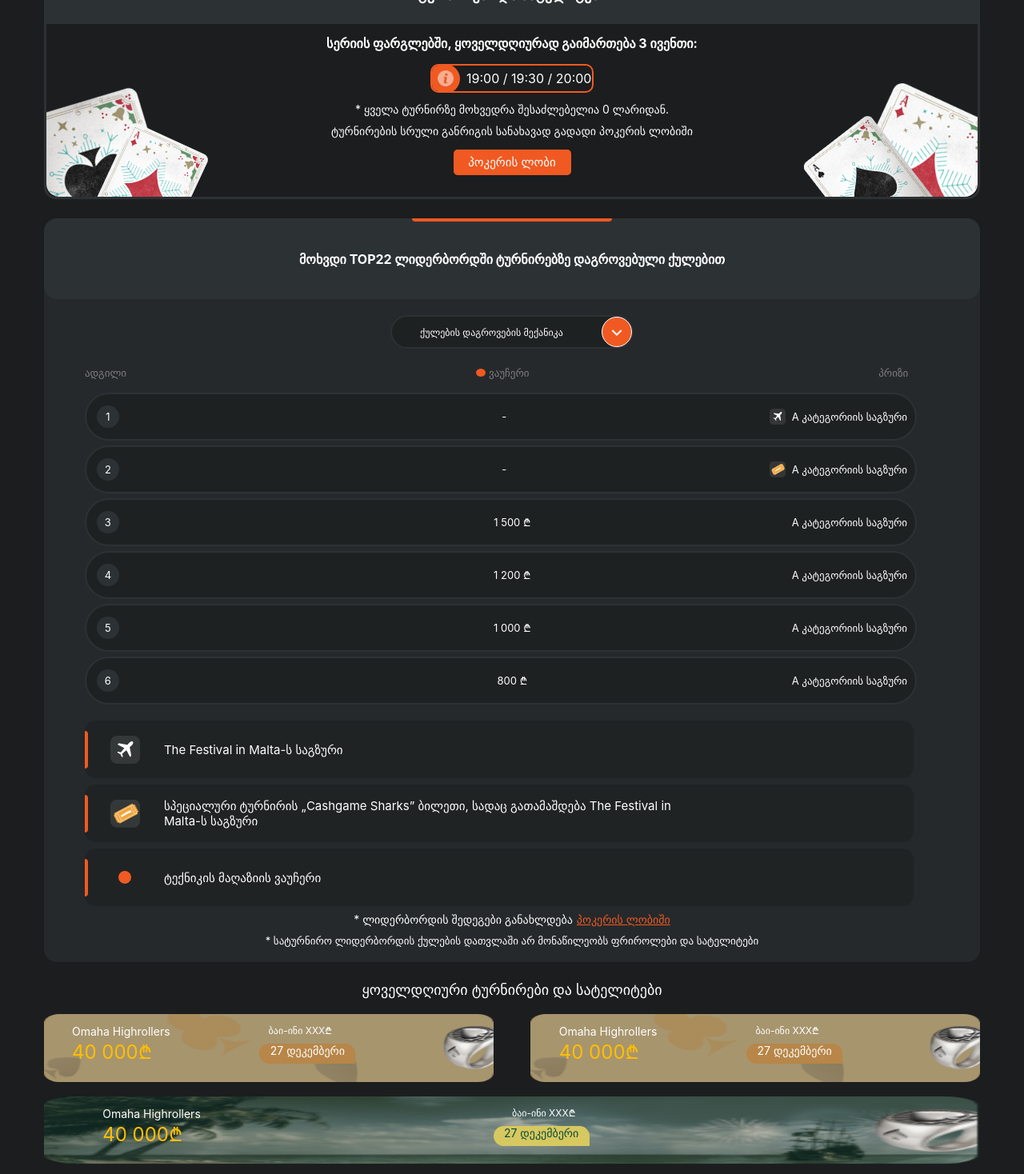
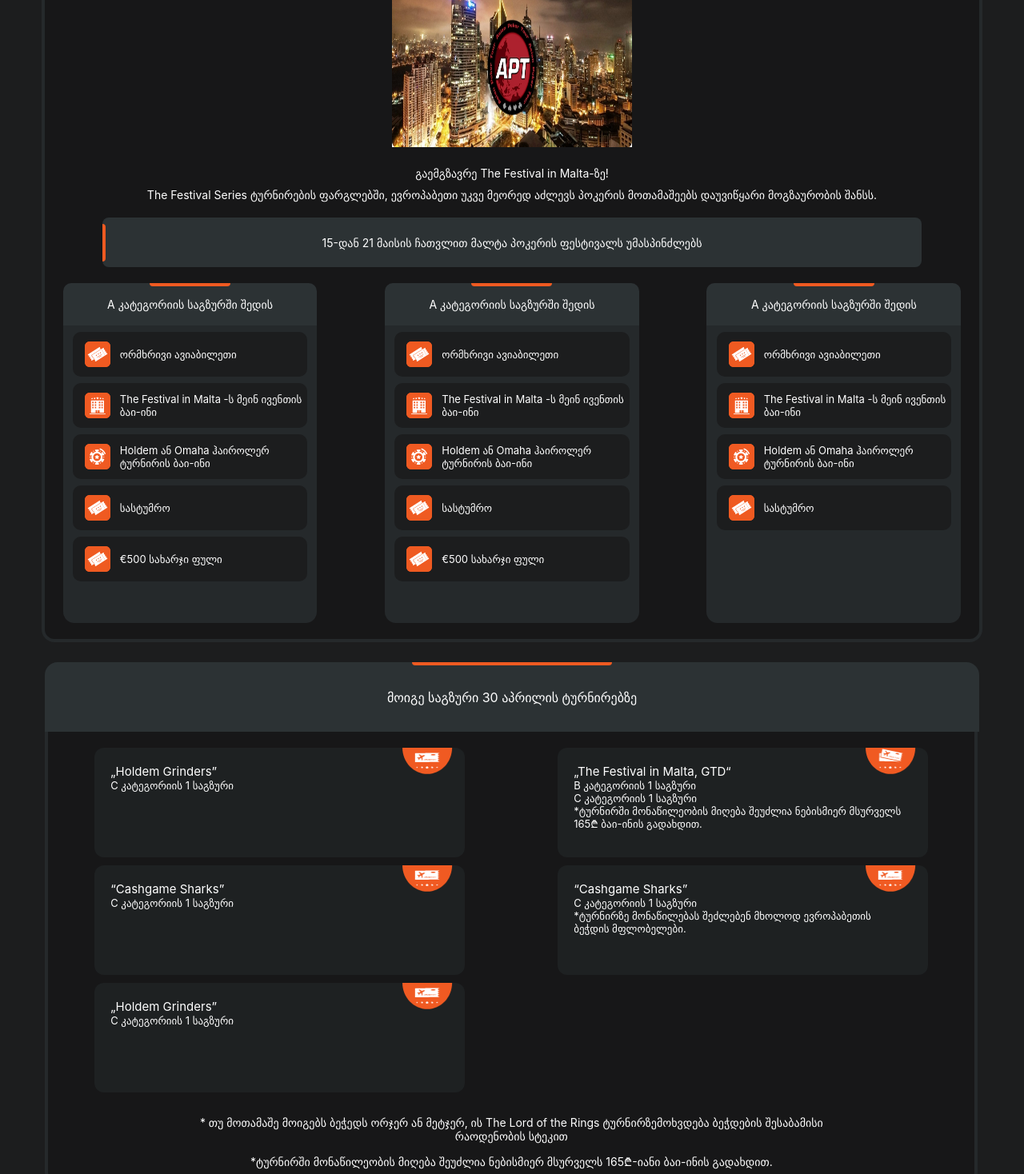
Before and after one commit to Jaba-B/europebet-Task, a React (Create React App) app: page / in a window 1280 px wide. Shown: the part 40-1508 px from the top of the page at 80% size. Built offline with nearby package versions, Linux system fonts and the light colour scheme; the HTML template or start-up script is replaced by a standard one.

Commit message:
make final stage component responsive

```diff
--- a/src/App.js
+++ b/src/App.js
@@ -10,7 +10,7 @@
 function App() {
   return (
     <div className="App">
-      <NewYear />
+      <FinalStage />
     </div>
   );
 }
--- a/src/Shared/FinalStage.jsx
+++ b/src/Shared/FinalStage.jsx
@@ -29,6 +29,7 @@
                     <div className="gift-decoration"></div>
                     <p className="festival-dates__p">15-დან 21 მაისის ჩათვლით მალტა პოკერის ფესტივალს უმასპინძლებს</p>
                 </div>
+                <div className="travel-boards">
                 <div className="travel-board__container">
                     <TravelBoard />
                 </div>
@@ -38,6 +39,7 @@
                 <div className="travel-board__container">
                     <TravelBoardSecond />
                 </div>
+                </div>
             </div>
             <div className="tournirs">
                 <div className="tournirs-header">
@@ -45,11 +47,13 @@
                     <p>მოიგე საგზური 30 აპრილის ტურნირებზე</p>
                 </div>
                 <div className="tournirs-list">
+                    <div className="tournirs-list__container">
                     {tournirListMock.map((item) => {
                         return (
                          <TourniItem src={item.src} header={item.header} p1={item.p1} p2={item.p2} p3={item.p3} />
                         )
                     })}
+                    </div>
                     <p className="vip-tournirs">* თუ მოთამაშე მოიგებს ბეჭედს ორჯერ ან მეტჯერ, ის The Lord of the Rings ტურნირზემოხვდება ბეჭდების შესაბამისი რაოდენობის სტეკით</p>
                     <p className="vip-tournirs">*ტურნირში მონაწილეობის მიღება შეუძლია ნებისმიერ მსურველს 165₾-იანი ბაი-ინის გადახდით.</p>
                 </div>
--- a/src/Shared/finalStage/TravelBoard.jsx
+++ b/src/Shared/finalStage/TravelBoard.jsx
@@ -18,7 +18,8 @@
     return (
       <div className="">
         <div className="travel-board__header">
-            <div className="gift-decoration"></div>
+            <div className="gift-decoration gift-decoration__final-stage"></div>
+            <div className="orange-decoration__final-stage"></div>
             <p>A კატეგორიის საგზურში შედის</p>
         </div>
         <div className="travel-board">
--- a/src/Shared/finalStage/TravelBoardSecond.jsx
+++ b/src/Shared/finalStage/TravelBoardSecond.jsx
@@ -17,7 +17,8 @@
     return (
       <div className="">
         <div className="travel-board__header">
-            <div className="gift-decoration"></div>
+            <div className="gift-decoration gift-decoration__final-stage"></div>
+            <div className="orange-decoration__final-stage"></div>
             <p>A კატეგორიის საგზურში შედის</p>
         </div>
         <div className="travel-board">
--- a/src/Shared/newYear/LeaderBoard.jsx
+++ b/src/Shared/newYear/LeaderBoard.jsx
@@ -1,4 +1,3 @@
-import exampleIcon from "../../assets/example-icon.png"
 import logo from "../../assets/logo.png" // appropriate icon was missing in assets, so i raplaced whits logo
 import LeaderBoardItem from "../cashGames/LeaderBoardItem";
 import Gift from "../cashGames/Gift";
--- a/src/styles/finalStage.css
+++ b/src/styles/finalStage.css
@@ -264,3 +264,64 @@
     padding-bottom: 10px;
     border-radius: 0 0 14px 14px;
 }
+
+@media only screen and (min-width: 940px) {
+    .festival-travel {
+        font-size: 14px;
+    }
+
+    .travel-boards {
+        display: flex;
+        justify-content: space-between;
+    }
+
+    .travel-board__container > div {
+        height: 100%;
+    }
+
+    .travel-board {
+        height: 356px;
+    }
+
+    .orange-decoration__final-stage {
+        width: 101px;
+        height: 8px;
+        background-color: #EF5A21;
+        border-radius: 4px;
+        position: absolute;
+        top: -4px;
+        z-index: 1;
+        left: calc((100% - 101px)/2);
+    }
+
+    .gift-decoration__final-stage {
+        display: none;
+    }
+
+    .tournirs-header {
+        border-radius: 16px 16px 0 0;
+    }
+
+    .tournir-item {
+        width: 40%;
+        min-height: 97px;
+    }
+
+    .tournirs-list {
+        width: 99.2%;
+        border: 4px solid #25292B;
+        background-color: #171718;
+    }
+
+    .tournirs-list__container {
+        height: 460px;
+        display: flex;
+        flex-direction: column;
+        flex-wrap: wrap;
+    }
+
+    .vip-tournirs {
+        font-size: 14px;
+        width: 75%;
+    }
+}
--- a/src/styles/newYear.css
+++ b/src/styles/newYear.css
@@ -179,6 +179,7 @@
 
 .points {
     width: 78.07%;
+    max-width: 300px;
     height: 38px;
     background-color: #1E2122;
     border: 2px solid #2C3234;
@@ -330,10 +331,6 @@
         left: 0;
     }
 
-    .points {
-        max-width: 300px;
-    }
-
     .points p {
         margin-left: 35px;
     }
```
